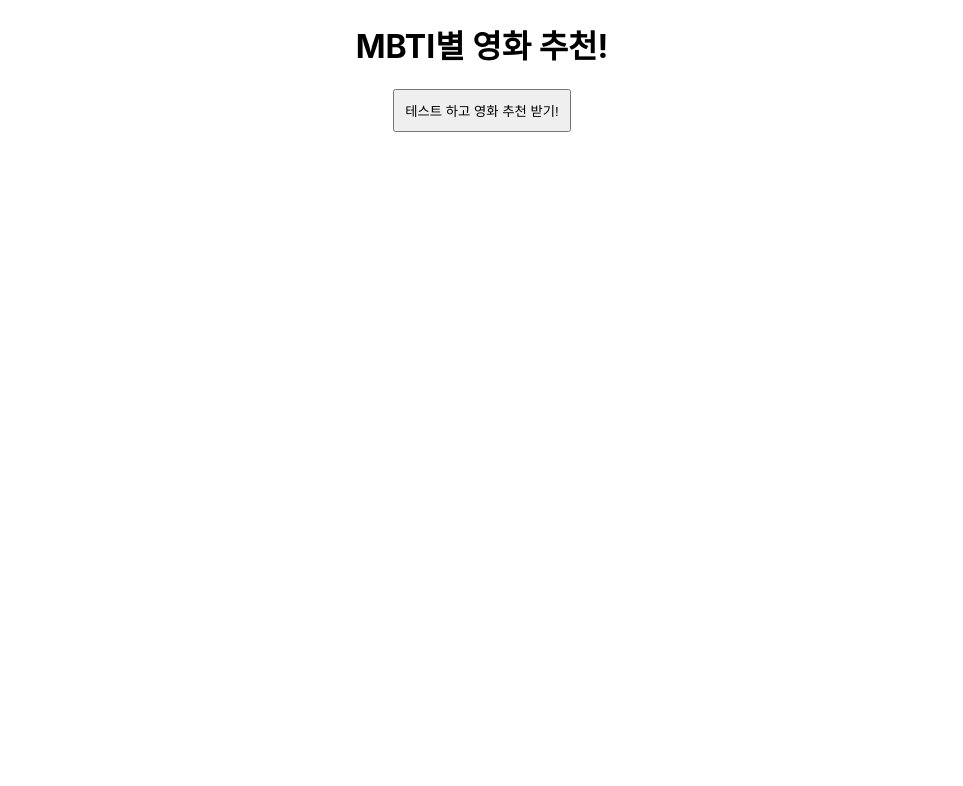
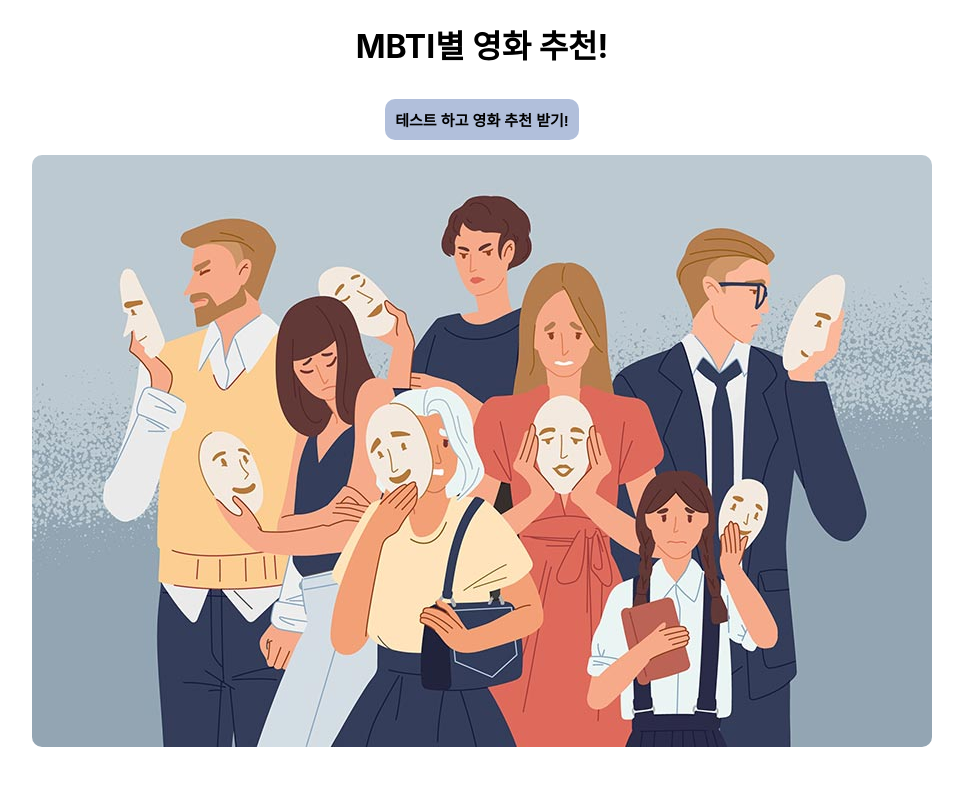
Before and after one commit to Hyun198/MBTI_MOVIE, a React (Create React App) app: page / in a window 1280 px wide. Shown: the top 786 px of the page, without its empty margins (158-1121 px from the left). Built offline with nearby package versions, Linux system fonts and the light colour scheme.

Commit message:
api_key 숨기기 및 홈 디자인 변경

```diff
--- a/src/common/MovieCard/MovieCard.jsx
+++ b/src/common/MovieCard/MovieCard.jsx
@@ -8,7 +8,7 @@ const MovieCard = ({ movie }) => {
             method: 'GET',
             headers: {
                 accept: 'application/json',
-                Authorization: `Bearer eyJhbGciOiJIUzI1NiJ9.eyJhdWQiOiI4NmRmOTBiMjk1NDQ4YWIyNDJmNzcyMTY2MzVjZjRjMSIsIm5iZiI6MTcyODkwODI1Mi40NTQ5MDksInN1YiI6IjY0OTEzYWEzYzJmZjNkMDBlMmUxZWY2YSIsInNjb3BlcyI6WyJhcGlfcmVhZCJdLCJ2ZXJzaW9uIjoxfQ.0gKUX8OsjvWElvecJspSk6Mhe1vugV7RZeQHZYMJkUE`
+                Authorization: `Bearer ${process.env.REACT_APP_API_KEY}`
             }
         };
         try {
--- a/src/common/MovieCard/MovieCard.style.css
+++ b/src/common/MovieCard/MovieCard.style.css
@@ -14,3 +14,7 @@
     box-shadow: 0 4px 8px rgba(0, 0, 0, 0.1);
     /* 카드에 그림자 추가 */
 }
+
+.movie-card:hover {
+    scale: 1.1;
+}
--- a/src/page/Home/Home.jsx
+++ b/src/page/Home/Home.jsx
@@ -1,7 +1,6 @@
 import React, { useState } from 'react'
 import Quiz from '../Quiz/Quiz'
 import './Home.style.css';
-import Movies from "../Movie/Movies";
 const Home = () => {
     const [istestStart, SetIsTestStart] = useState(false);
 
@@ -10,11 +9,12 @@ const Home = () => {
     }
 
     return (
-        <div className="Test-Start">
-            <h1>MBTI별 영화 추천!</h1>
+        <div>
+            <h1 style={{ textAlign: 'center' }}>MBTI별 영화 추천!</h1>
             {!istestStart ? (
-                <div>
+                <div className="Test-Start">
                     <button onClick={startTest}>테스트 하고 영화 추천 받기!</button>
+                    <img src="./mbti.jpg" alt="mbti" />
                 </div>
 
             ) : (<Quiz />)}
--- a/src/page/Home/Home.style.css
+++ b/src/page/Home/Home.style.css
@@ -2,11 +2,26 @@
     display: flex;
     flex-direction: column;
     align-items: center;
-
     margin: auto;
+    padding: 10px;
 }
 
 .Test-Start button {
     padding: 10px;
+    border-radius: 10px;
+    border: none;
     cursor: pointer;
+    font-size: 15px;
+    font-weight: 600;
+    background-color: #b1bfdb;
+    transition: all 0.3s ease-in-out;
 }
+
+.Test-Start button:hover {
+    background-color: hsl(220, 37%, 50%);
+}
+
+.Test-Start img {
+    margin-top: 15px;
+    border-radius: 10px;
+}
--- a/src/page/Movie/Movies.jsx
+++ b/src/page/Movie/Movies.jsx
@@ -32,7 +32,7 @@ const Movies = ({ mbti }) => {
             method: 'GET',
             headers: {
                 accept: 'application/json',
-                Authorization: 'Bearer eyJhbGciOiJIUzI1NiJ9.eyJhdWQiOiI4NmRmOTBiMjk1NDQ4YWIyNDJmNzcyMTY2MzVjZjRjMSIsIm5iZiI6MTcyODkwODI1Mi40NTQ5MDksInN1YiI6IjY0OTEzYWEzYzJmZjNkMDBlMmUxZWY2YSIsInNjb3BlcyI6WyJhcGlfcmVhZCJdLCJ2ZXJzaW9uIjoxfQ.0gKUX8OsjvWElvecJspSk6Mhe1vugV7RZeQHZYMJkUE'
+                Authorization: `Bearer ${process.env.REACT_APP_API_KEY}`
             }
         };
         const response = await fetch(url, options);
--- a/src/page/Quiz/Quiz.jsx
+++ b/src/page/Quiz/Quiz.jsx
@@ -78,7 +78,7 @@ const Quiz = () => {
             <>
                 <div className="quiz-result">
                     <h2>당신의 MBTI는 {mbti} 입니다!</h2>
-
+                    <a href="/">테스트 다시 하기</a>
                 </div>
                 <Movies mbti={mbti} />
             </>
@@ -93,9 +93,10 @@ const Quiz = () => {
             <h2>{currentQuestion.question}</h2>
             <form>
                 {Object.entries(currentQuestion.choices).map(([key, choice]) => (
-                    <div key={key}>
+                    <div className="form-input" key={key}>
                         <label>
                             <input
+
                                 type="radio"
                                 name={`question-${currentQuestionIndex}`}
                                 value={key} // choice의 key 값
--- a/src/page/Quiz/Quiz.style.css
+++ b/src/page/Quiz/Quiz.style.css
@@ -6,7 +6,6 @@
 }
 
 .quiz-container form {
-    display: flex;
     width: 100%;
     height: 100px;
 
@@ -14,6 +13,10 @@
     font-size: 20px;
 }
 
+.quiz-container .form-input {
+    padding: 15px;
+    background-color: red;
+}
 
 
 .quiz-container .handling_button {
--- a/src/questions.js
+++ b/src/questions.js
@@ -269,7 +269,7 @@ const questions = [
                 label: "여가 활동도 일정에 포함시키고 계획적으로 보냅니다.",
                 type: "J",
             },
-            B: { label: "기분이나 상황에 따라 spontane하게 결정합니다.", type: "P" },
+            B: { label: "기분이나 상황에 따라 즉흥적으로 결정합니다.", type: "P" },
         },
     },
     {
```
Also changed, not shown: public/mbti.jpg (added).
